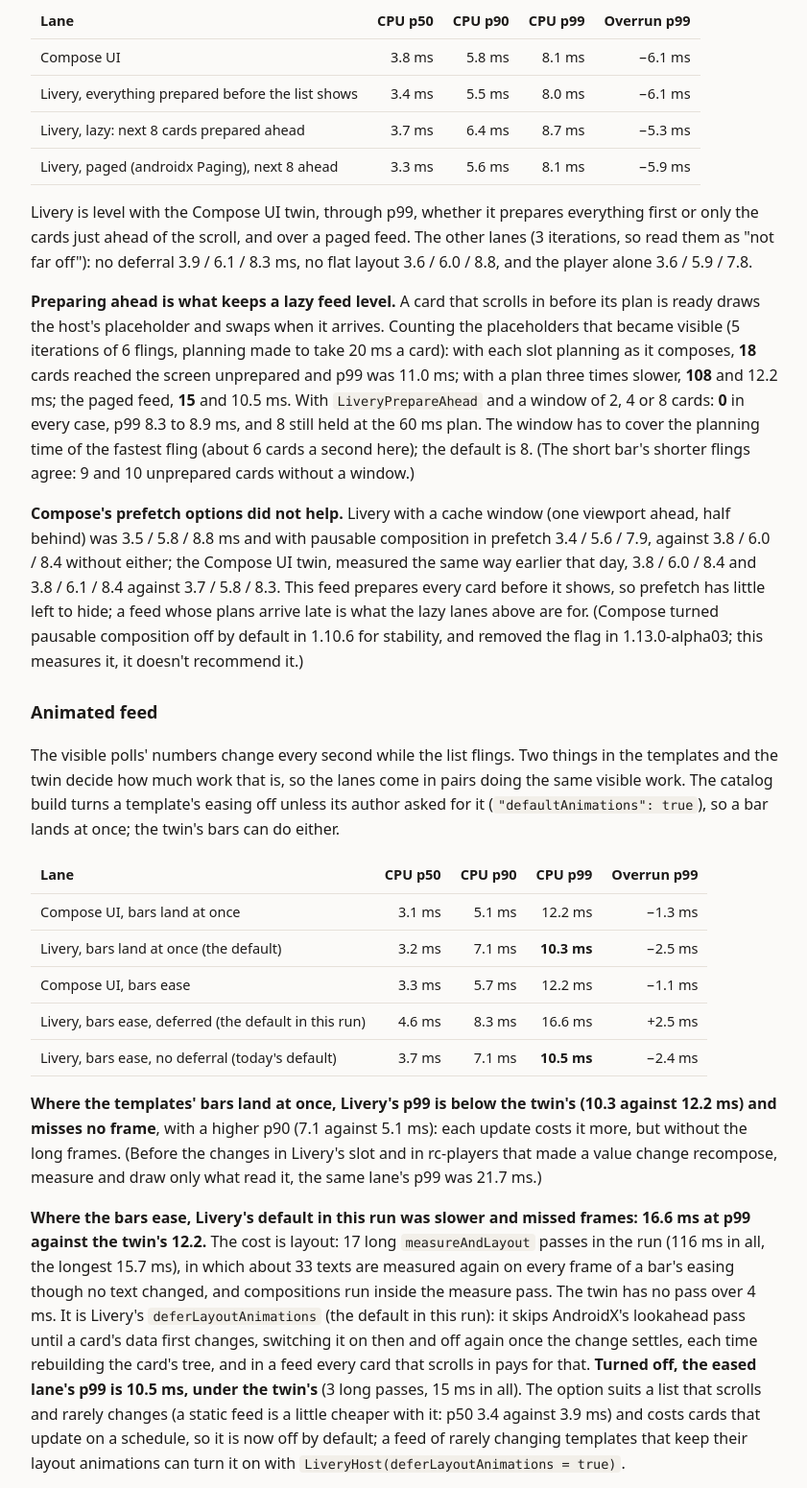
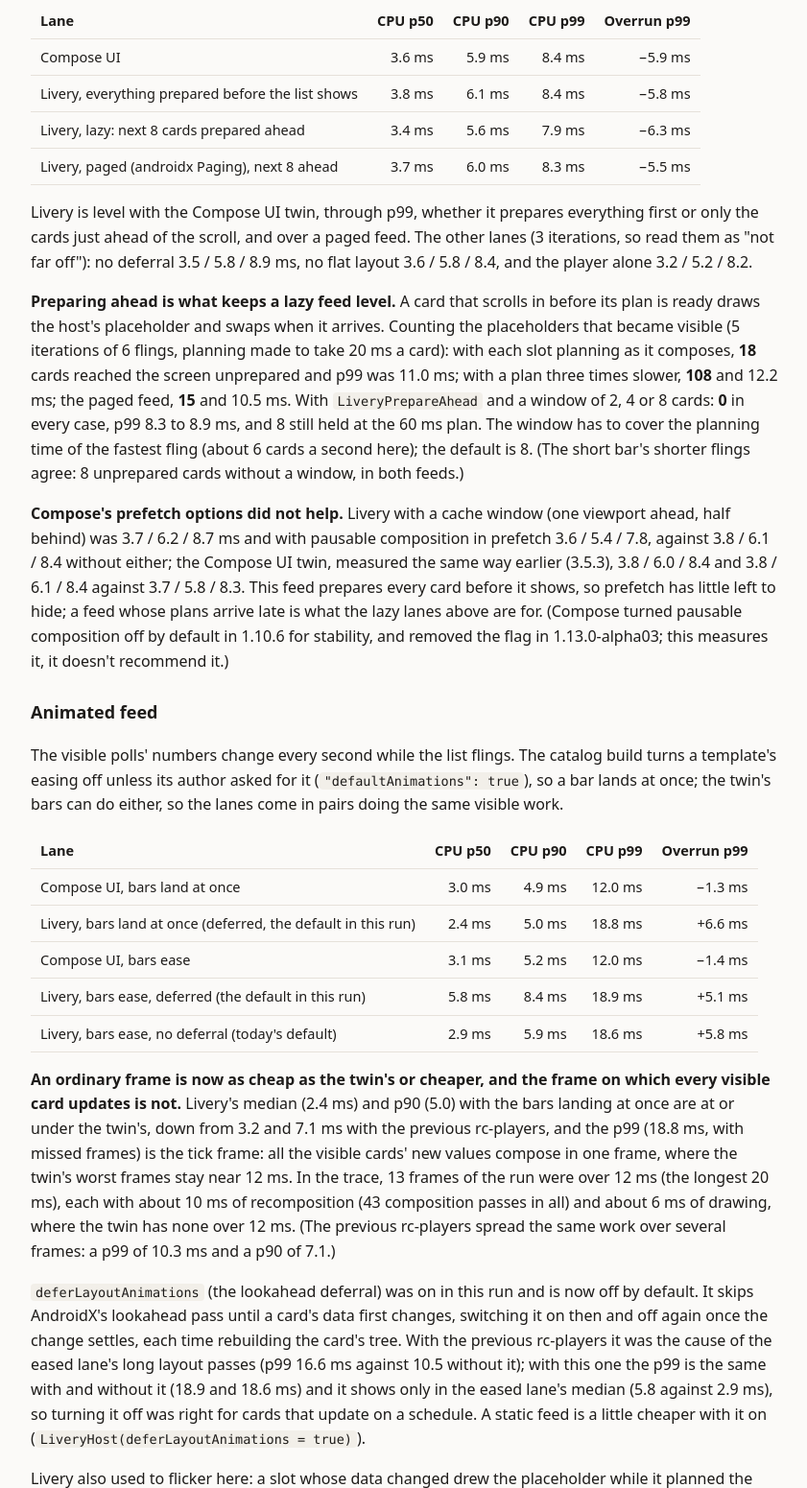
Before and after one commit to yschimke/livery, a plain HTML site: page benchmarks.html in a window 1280 px wide. Shown: the part 1284-2835 px from the top of the page at 96% size, without its empty margins (298-1139 px from the left). Drawn offline with Linux system fonts and the light colour scheme.

Commit message:
site: 2079bd2a99735008cab592f5bd9253dd714237b1

```diff
--- a/benchmarks.html
+++ b/benchmarks.html
@@ -92,8 +92,8 @@ fails if more than 1% of pixels differ, in the feed's card size and in the full-
 </tr>
 </tbody>
 </table>
-<h2 id="latest-run-15-november">Latest run: 15 November<a class="headerlink" href="#latest-run-15-november" title="Permanent link">#</a></h2>
-<p><strong>Pixel 9, Android 17 (API 37), rc-players main built from source as 3.5.4-SNAPSHOT, the code since released as rc-players 3.6.0 with the per-value invalidation changes, which Livery now depends on, 15 November 2026</strong>, <code>benchmarkRelease</code> with the shipped baseline
+<h2 id="latest-run-16-november">Latest run: 16 November<a class="headerlink" href="#latest-run-16-november" title="Permanent link">#</a></h2>
+<p><strong>Pixel 9, Android 17 (API 37), rc-players main built from source (3.6.2-SNAPSHOT: after the 3.6.1 release, with its single-composition value change) and Livery main, 16 November 2026</strong>, <code>benchmarkRelease</code> with the shipped baseline
 profiles. One device, lanes run one after another. The tests are a T: a <strong>spine</strong> of the variants an app would choose
 between, run more (feed: 5 iterations of 4 flings; start-up: 10; data change: 8), and a short bar of the rest for
 completeness (3 iterations of 3 flings), which says whether a lane is wildly off and not by how much. The first run
@@ -114,54 +114,54 @@ here missed a frame.</p>
 <tbody>
 <tr>
 <td>Compose UI</td>
-<td style="text-align: right;">3.8 ms</td>
-<td style="text-align: right;">5.8 ms</td>
-<td style="text-align: right;">8.1 ms</td>
-<td style="text-align: right;">−6.1 ms</td>
+<td style="text-align: right;">3.6 ms</td>
+<td style="text-align: right;">5.9 ms</td>
+<td style="text-align: right;">8.4 ms</td>
+<td style="text-align: right;">−5.9 ms</td>
 </tr>
 <tr>
 <td>Livery, everything prepared before the list shows</td>
-<td style="text-align: right;">3.4 ms</td>
-<td style="text-align: right;">5.5 ms</td>
-<td style="text-align: right;">8.0 ms</td>
-<td style="text-align: right;">−6.1 ms</td>
+<td style="text-align: right;">3.8 ms</td>
+<td style="text-align: right;">6.1 ms</td>
+<td style="text-align: right;">8.4 ms</td>
+<td style="text-align: right;">−5.8 ms</td>
 </tr>
 <tr>
 <td>Livery, lazy: next 8 cards prepared ahead</td>
-<td style="text-align: right;">3.7 ms</td>
-<td style="text-align: right;">6.4 ms</td>
-<td style="text-align: right;">8.7 ms</td>
-<td style="text-align: right;">−5.3 ms</td>
+<td style="text-align: right;">3.4 ms</td>
+<td style="text-align: right;">5.6 ms</td>
+<td style="text-align: right;">7.9 ms</td>
+<td style="text-align: right;">−6.3 ms</td>
 </tr>
 <tr>
 <td>Livery, paged (androidx Paging), next 8 ahead</td>
-<td style="text-align: right;">3.3 ms</td>
-<td style="text-align: right;">5.6 ms</td>
-<td style="text-align: right;">8.1 ms</td>
-<td style="text-align: right;">−5.9 ms</td>
+<td style="text-align: right;">3.7 ms</td>
+<td style="text-align: right;">6.0 ms</td>
+<td style="text-align: right;">8.3 ms</td>
+<td style="text-align: right;">−5.5 ms</td>
 </tr>
 </tbody>
 </table>
 <p>Livery is level with the Compose UI twin, through p99, whether it prepares everything first or only the cards just
 ahead of the scroll, and over a paged feed. The other lanes (3 iterations, so read them as "not far off"): no deferral
-3.9 / 6.1 / 8.3 ms, no flat layout 3.6 / 6.0 / 8.8, and the player alone 3.6 / 5.9 / 7.8.</p>
+3.5 / 5.8 / 8.9 ms, no flat layout 3.6 / 5.8 / 8.4, and the player alone 3.2 / 5.2 / 8.2.</p>
 <p><strong>Preparing ahead is what keeps a lazy feed level.</strong> A card that scrolls in before its plan is ready draws the host's
 placeholder and swaps when it arrives. Counting the placeholders that became visible (5 iterations of 6 flings, planning
 made to take 20 ms a card): with each slot planning as it composes, <strong>18</strong> cards reached the screen unprepared and p99
 was 11.0 ms; with a plan three times slower, <strong>108</strong> and 12.2 ms; the paged feed, <strong>15</strong> and 10.5 ms. With
 <code>LiveryPrepareAhead</code> and a window of 2, 4 or 8 cards: <strong>0</strong> in every case, p99 8.3 to 8.9 ms, and 8 still held at the
 60 ms plan. The window has to cover the planning time of the fastest fling (about 6 cards a second here); the default
-is 8. (The short bar's shorter flings agree: 9 and 10 unprepared cards without a window.)</p>
+is 8. (The short bar's shorter flings agree: 8 unprepared cards without a window, in both feeds.)</p>
 <p><strong>Compose's prefetch options did not help.</strong> Livery with a cache window (one viewport ahead, half behind) was
-3.5 / 5.8 / 8.8 ms and with pausable composition in prefetch 3.4 / 5.6 / 7.9, against 3.8 / 6.0 / 8.4 without either;
-the Compose UI twin, measured the same way earlier that day, 3.8 / 6.0 / 8.4 and 3.8 / 6.1 / 8.4 against 3.7 / 5.8 / 8.3.
+3.7 / 6.2 / 8.7 ms and with pausable composition in prefetch 3.6 / 5.4 / 7.8, against 3.8 / 6.1 / 8.4 without either;
+the Compose UI twin, measured the same way earlier (3.5.3), 3.8 / 6.0 / 8.4 and 3.8 / 6.1 / 8.4 against 3.7 / 5.8 / 8.3.
 This feed prepares every card before it shows, so prefetch has little left to hide; a feed whose plans arrive late is
 what the lazy lanes above are for. (Compose turned pausable composition off by default in 1.10.6 for stability, and
 removed the flag in 1.13.0-alpha03; this measures it, it doesn't recommend it.)</p>
 <h3 id="animated-feed">Animated feed<a class="headerlink" href="#animated-feed" title="Permanent link">#</a></h3>
-<p>The visible polls' numbers change every second while the list flings. Two things in the templates and the twin decide
-how much work that is, so the lanes come in pairs doing the same visible work. The catalog build turns a template's easing off
-unless its author asked for it (<code>"defaultAnimations": true</code>), so a bar lands at once; the twin's bars can do either.</p>
+<p>The visible polls' numbers change every second while the list flings. The catalog build turns a template's easing off unless its
+author asked for it (<code>"defaultAnimations": true</code>), so a bar lands at once; the twin's bars can do either, so the lanes come in pairs
+doing the same visible work.</p>
 <table>
 <thead>
 <tr>
@@ -175,61 +175,60 @@ unless its author asked for it (<code>"defaultAnimations": true</code>), so a ba
 <tbody>
 <tr>
 <td>Compose UI, bars land at once</td>
-<td style="text-align: right;">3.1 ms</td>
-<td style="text-align: right;">5.1 ms</td>
-<td style="text-align: right;">12.2 ms</td>
+<td style="text-align: right;">3.0 ms</td>
+<td style="text-align: right;">4.9 ms</td>
+<td style="text-align: right;">12.0 ms</td>
 <td style="text-align: right;">−1.3 ms</td>
 </tr>
 <tr>
-<td>Livery, bars land at once (the default)</td>
-<td style="text-align: right;">3.2 ms</td>
-<td style="text-align: right;">7.1 ms</td>
-<td style="text-align: right;"><strong>10.3 ms</strong></td>
-<td style="text-align: right;">−2.5 ms</td>
+<td>Livery, bars land at once (deferred, the default in this run)</td>
+<td style="text-align: right;">2.4 ms</td>
+<td style="text-align: right;">5.0 ms</td>
+<td style="text-align: right;">18.8 ms</td>
+<td style="text-align: right;">+6.6 ms</td>
 </tr>
 <tr>
 <td>Compose UI, bars ease</td>
-<td style="text-align: right;">3.3 ms</td>
-<td style="text-align: right;">5.7 ms</td>
-<td style="text-align: right;">12.2 ms</td>
-<td style="text-align: right;">−1.1 ms</td>
+<td style="text-align: right;">3.1 ms</td>
+<td style="text-align: right;">5.2 ms</td>
+<td style="text-align: right;">12.0 ms</td>
+<td style="text-align: right;">−1.4 ms</td>
 </tr>
 <tr>
 <td>Livery, bars ease, deferred (the default in this run)</td>
-<td style="text-align: right;">4.6 ms</td>
-<td style="text-align: right;">8.3 ms</td>
-<td style="text-align: right;">16.6 ms</td>
-<td style="text-align: right;">+2.5 ms</td>
+<td style="text-align: right;">5.8 ms</td>
+<td style="text-align: right;">8.4 ms</td>
+<td style="text-align: right;">18.9 ms</td>
+<td style="text-align: right;">+5.1 ms</td>
 </tr>
 <tr>
 <td>Livery, bars ease, no deferral (today's default)</td>
-<td style="text-align: right;">3.7 ms</td>
-<td style="text-align: right;">7.1 ms</td>
-<td style="text-align: right;"><strong>10.5 ms</strong></td>
-<td style="text-align: right;">−2.4 ms</td>
+<td style="text-align: right;">2.9 ms</td>
+<td style="text-align: right;">5.9 ms</td>
+<td style="text-align: right;">18.6 ms</td>
+<td style="text-align: right;">+5.8 ms</td>
 </tr>
 </tbody>
 </table>
-<p><strong>Where the templates' bars land at once, Livery's p99 is below the twin's (10.3 against 12.2 ms) and misses no frame</strong>,
-with a higher p90 (7.1 against 5.1 ms): each update costs it more, but without the long frames. (Before the changes in
-Livery's slot and in rc-players that made a value change recompose, measure and draw only what read it, the same lane's p99 was
-21.7 ms.)</p>
-<p><strong>Where the bars ease, Livery's default in this run was slower and missed frames: 16.6 ms at p99 against the twin's 12.2.</strong> The cost is layout:
-17 long <code>measureAndLayout</code> passes in the run (116 ms in all, the longest 15.7 ms), in which about 33 texts are measured again on
-every frame of a bar's easing though no text changed, and compositions run inside the measure pass. The twin has no pass over
-4 ms. It is Livery's <code>deferLayoutAnimations</code> (the default in this run): it skips AndroidX's lookahead pass until a card's data first
-changes, switching it on then and off again once the change settles, each time rebuilding the card's tree, and in a feed every card
-that scrolls in pays for that. <strong>Turned off, the eased lane's p99 is 10.5 ms, under the twin's</strong> (3 long
-passes, 15 ms in all). The option suits a list that scrolls and rarely changes (a static feed is a little cheaper with it: p50 3.4
-against 3.9 ms) and costs cards that update on a schedule, so it is now off by default; a feed of rarely changing templates that
-keep their layout animations can turn it on with <code>LiveryHost(deferLayoutAnimations = true)</code>.</p>
+<p><strong>An ordinary frame is now as cheap as the twin's or cheaper, and the frame on which every visible card updates is not.</strong> Livery's
+median (2.4 ms) and p90 (5.0) with the bars landing at once are at or under the twin's, down from 3.2 and 7.1 ms with the previous
+rc-players, and the p99 (18.8 ms, with missed frames) is the tick frame: all the visible cards' new values compose in one frame, where
+the twin's worst frames stay near 12 ms. In the trace, 13 frames of the run were over 12 ms (the longest 20 ms), each with about 10 ms
+of recomposition (43 composition passes in all) and about 6 ms of drawing, where the twin has none over 12 ms. (The previous
+rc-players spread the same work over several frames: a p99 of 10.3 ms and a p90 of 7.1.)</p>
+<p><code>deferLayoutAnimations</code> (the lookahead deferral) was on in this run and is now off by default. It skips AndroidX's lookahead pass until a
+card's data first changes, switching it on then and off again once the change settles, each time rebuilding the card's tree. With the
+previous rc-players it was the cause of the eased lane's long layout passes (p99 16.6 ms against 10.5 without it); with this one the
+p99 is the same with and without it (18.9 and 18.6 ms) and it shows only in the eased lane's median (5.8 against 2.9 ms), so
+turning it off was right for cards that update on a schedule. A static feed is a little cheaper with it on
+(<code>LiveryHost(deferLayoutAnimations = true)</code>).</p>
 <p>Livery also used to flicker here: a slot whose data changed drew the placeholder while it planned the new answer (166
 times in a run). A slot now keeps its card until the new answer is ready (and <code>LiverySlot</code> takes an <code>identity</code> for which
-card it is), and the placeholders are 0. The split of what each fix gave is in
+card it is), and the placeholders are 0. The history of what each fix gave is in
 <a href="https://github.com/yschimke/livery/blob/main/docs/benchmarks/LAZY.md"><code>docs/benchmarks/LAZY.md</code></a>.</p>
 <h3 id="full-screen-document-changing-data-and-cold-start">Full-screen document: changing data and cold start<a class="headerlink" href="#full-screen-document-changing-data-and-cold-start" title="Permanent link">#</a></h3>
-<p>Data change, 10 taps (<code>FrameTimingMetric</code>): Compose UI 4.1 / 5.5 / 8.1 ms over 9 frames, Livery 5.1 / 10.3 / 11.4 ms
-over 19: two frames a change where the twin draws one, as in the first run.</p>
+<p>Data change, 10 taps (<code>FrameTimingMetric</code>): Compose UI 4.0 / 5.1 / 8.1 ms over 11 frames, Livery 4.9 / 10.2 / 12.0 ms
+over about 20: two frames a change where the twin draws one, as in the first run.</p>
 <p>Cold start, process start to the first frame with the document in it, 10 iterations, median (range):</p>
 <table>
 <thead>
@@ -242,29 +241,29 @@ over 19: two frames a change where the twin draws one, as in the first run.</p>
 <tbody>
 <tr>
 <td>Livery (<code>startup</code>, splash screen held)</td>
-<td style="text-align: right;">147 ms (139–231)</td>
-<td style="text-align: right;">221 ms (197–254)</td>
+<td style="text-align: right;">189 ms (141–201)</td>
+<td style="text-align: right;">214 ms (206–240)</td>
 </tr>
 <tr>
 <td>Livery, no <code>startup</code> (first-frame budget)</td>
-<td style="text-align: right;">208 ms (189–241)</td>
-<td style="text-align: right;">240 ms (221–272)</td>
+<td style="text-align: right;">210 ms (172–224)</td>
+<td style="text-align: right;">240 ms (202–255)</td>
 </tr>
 <tr>
 <td>Compose UI</td>
-<td style="text-align: right;">186 ms (157–201)</td>
-<td style="text-align: right;">197 ms (165–217)</td>
+<td style="text-align: right;">186 ms (171–207)</td>
+<td style="text-align: right;">200 ms (183–227)</td>
 </tr>
 </tbody>
 </table>
-<p>With <code>startup</code> Livery's first frame is the one with its card in it, and it arrives at or before the twin's (147 against 186 ms at the median);
-the first-frame budget without <code>startup</code> holds it until the slot's answer is there, about 60 ms later at the median. Livery's
+<p>With <code>startup</code> Livery's first frame is the one with its card in it, and it arrives at about the same time as the twin's (189 against 186 ms at the median);
+the first-frame budget without <code>startup</code> holds it until the slot's answer is there, about 20 ms later at the median. Livery's
 <code>startup</code> itself took 21 ms on a worker thread, and the splash screen was held for it by 0 ms in the median: it fits in the
 activity's creation on this phone. The ranges are wide and overlap (Livery's initial display has run from 131 to 231 ms
 across runs, and the twin's from 157 to 231), so with ten runs per lane the order of Livery with <code>startup</code> and the
-twin is a tendency, not a result. The other lanes (3 iterations; initial / full display): no deferral 133 / 213 ms,
-no flat layout 206 / 233, preparing in composition 204 / 235. The player alone's first frame (140 ms) is an empty one, drawn
-before its document is ready, so it has no comparable initial display; its full display is 240 ms.</p>
+twin is a tendency, not a result. The other lanes (3 iterations; initial / full display): no deferral 189 / 226 ms,
+no flat layout 201 / 233, preparing in composition 205 / 234. The player alone's first frame (151 ms) is an empty one, drawn
+before its document is ready, so it has no comparable initial display; its full display is 259 ms.</p>
 <h2 id="first-run-14-november">First run: 14 November<a class="headerlink" href="#first-run-14-november" title="Permanent link">#</a></h2>
 <p><strong>Pixel 9, Android 17 (API 37), rc-players 3.3.0, 14 November 2026.</strong> Macrobenchmark on a
 <code>benchmarkRelease</code> build with the shipped baseline profiles, 5 iterations per test. One device, lanes run
--- a/version.txt
+++ b/version.txt
@@ -1 +1 @@
-736da29af87a07f0b774be6a4aa0a0172e0e37b6
+2079bd2a99735008cab592f5bd9253dd714237b1
```
